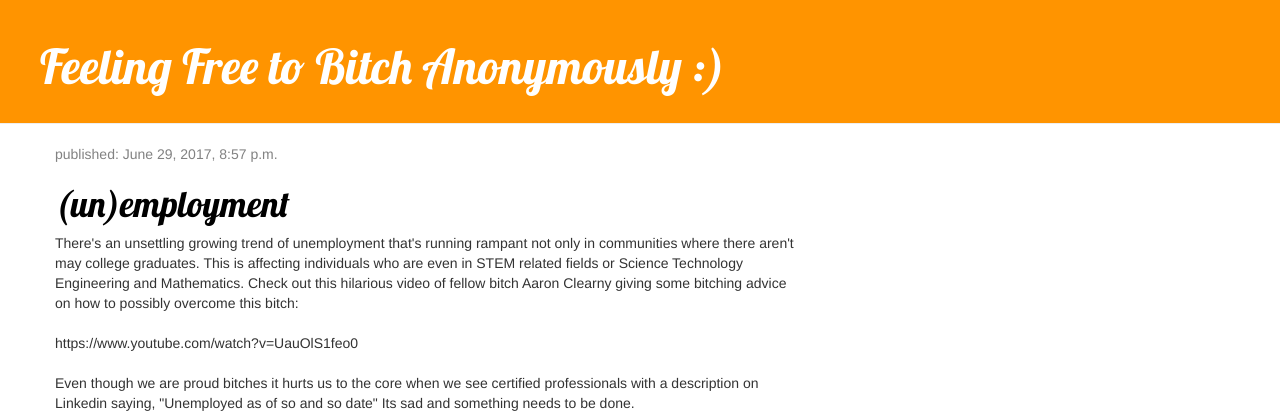
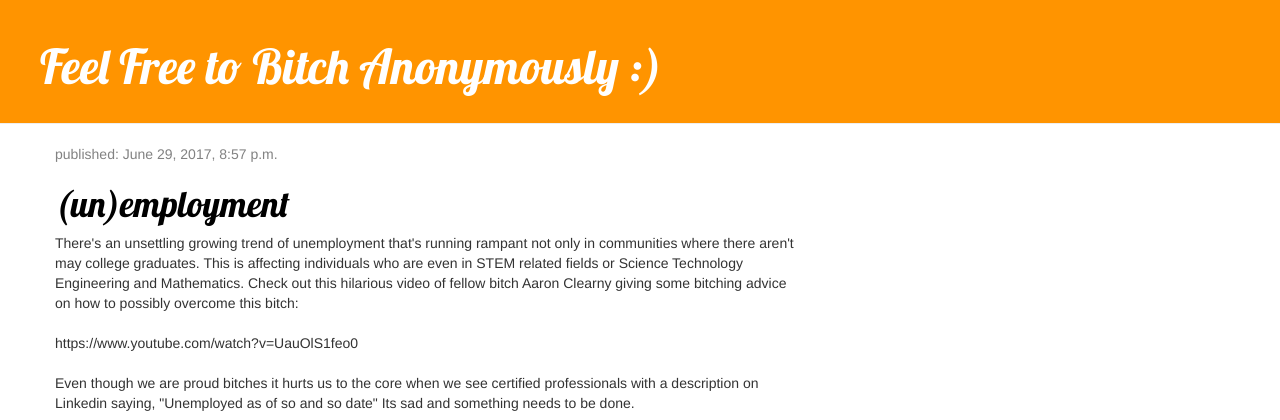
Before and after one commit to arrnwo/my-first-blog, a Django app: page / in a window 1280 px wide. Shown: the top 420 px of the page. Run offline with Django 3.2, Linux system fonts and the light colour scheme; data comes from the database, SQL or seed files in the repository; some libraries are stand-ins or nearby versions.

Commit message:
changing the blog title again

```diff
--- a/blog/templates/blog/post_list.html
+++ b/blog/templates/blog/post_list.html
@@ -10,7 +10,7 @@
     </head>
     <body>
         <div class="page-header">
-            <h1><a href="">Feeling Free to Bitch Anonymously :)</a></h1>
+            <h1><a href="">Feel Free to Bitch Anonymously :)</a></h1>
         </div>
 
         <div class="content container">
```
